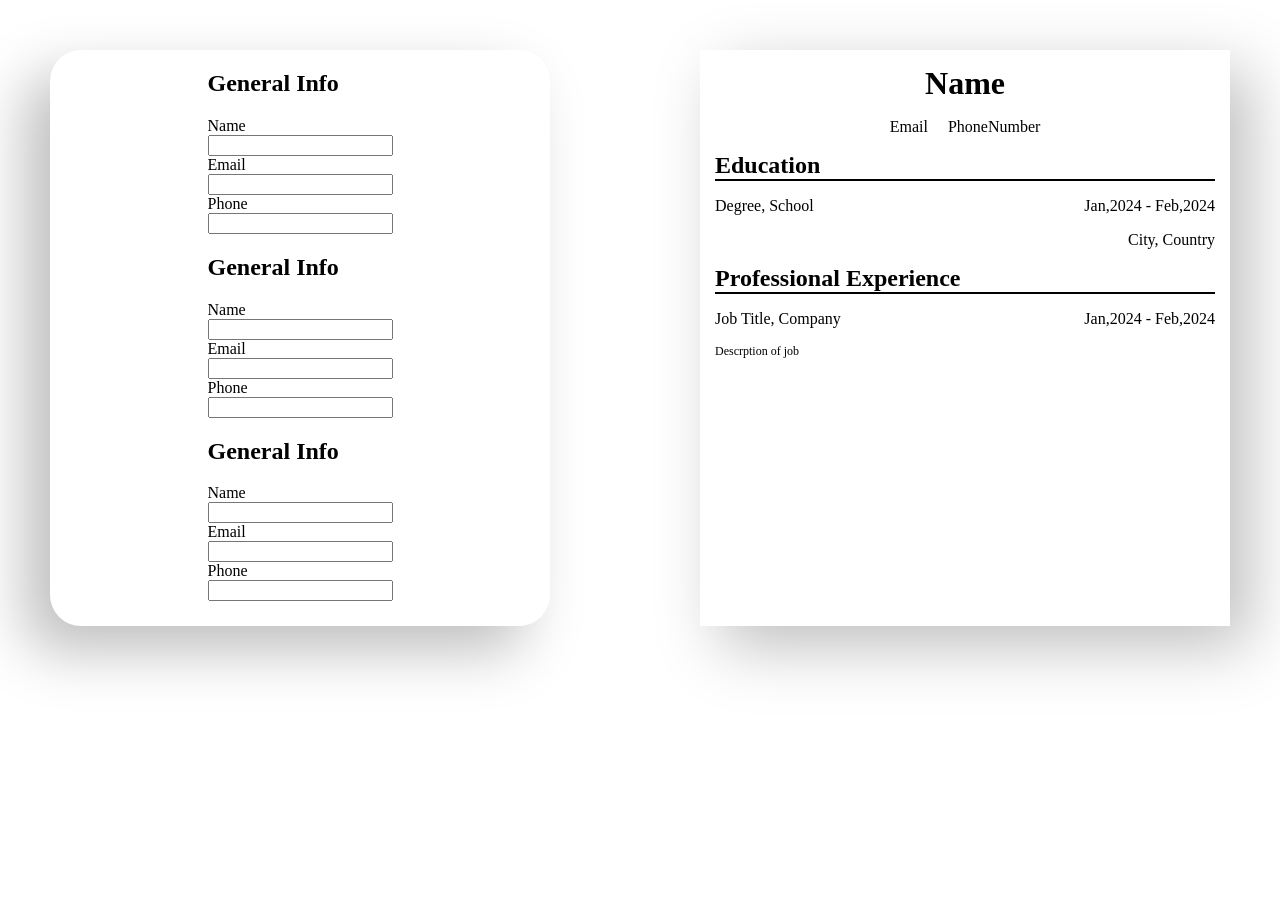
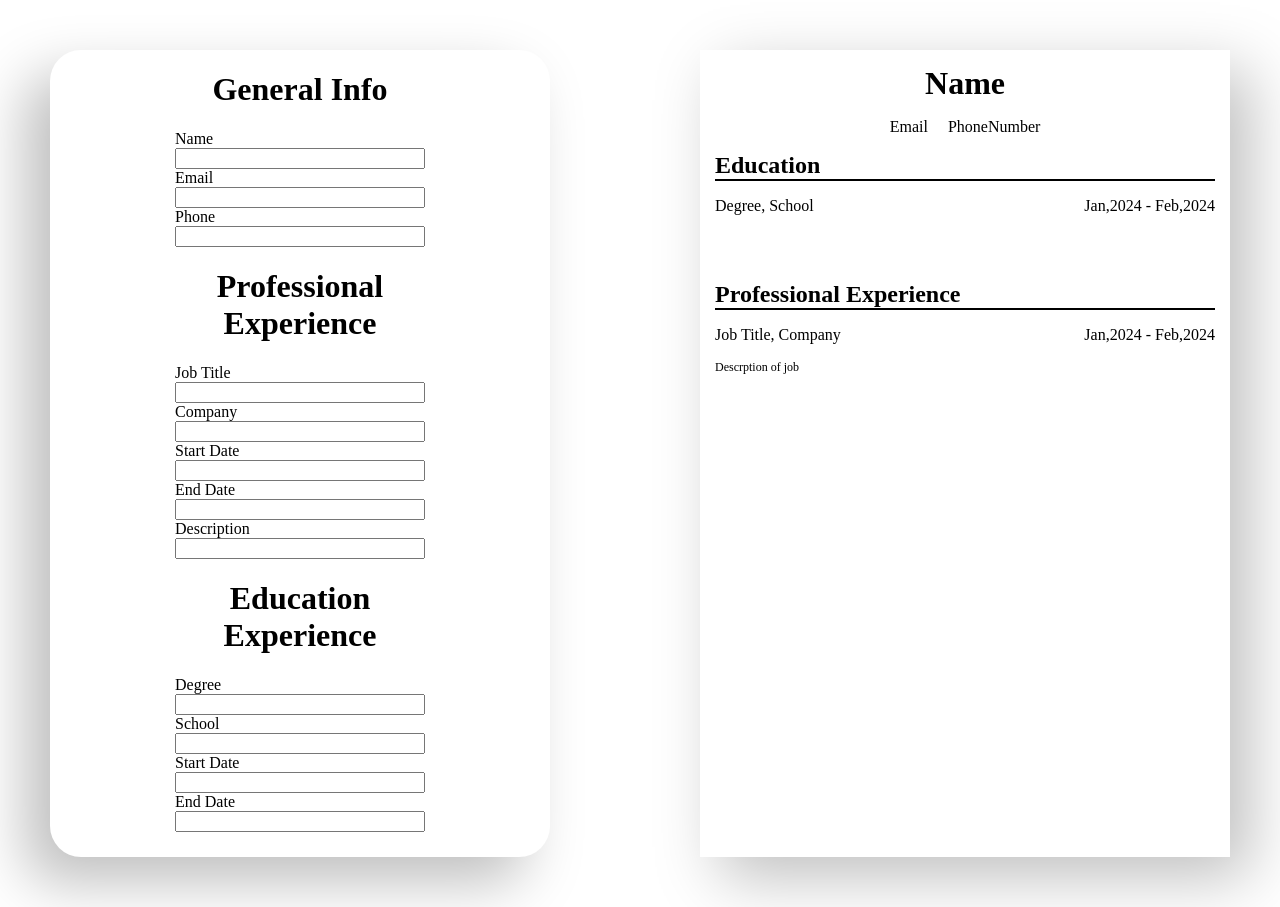
Before and after one commit to emthaa/cv-application, a React (Vite) app: page / in a window 1280 px wide. Before the commit the page ends 800 px from the top, so only its background shows below. Built offline with nearby package versions, Linux system fonts and the light colour scheme.

Commit message:
finished all input html

```diff
--- a/src/components/CvPreview.jsx
+++ b/src/components/CvPreview.jsx
@@ -15,7 +15,6 @@ const CvPreview = (props) => {
                     <p>Degree, School</p>
                     <div className="right-education-content">
                         <p>Jan,2024 - Feb,2024</p>
-                        <p className="city-country-preview">City, Country</p>
                     </div>
                 </div>
             </div>
--- a/src/components/Education.jsx
+++ b/src/components/Education.jsx
@@ -1,15 +1,19 @@
-const Experience = (props) => {
+const Education = (props) => {
     return(
-        <div className="ExperienceInput">
-            <label>Name</label>
+        <div className="EducationInput">
+            <h1>Education Experience</h1>
+            <label>Degree</label>
             <input />
-            <label>Email</label>
+            <label>School</label>
             <input />
-            <label>Phone</label>
-            <input />
+
+                <label>Start Date</label>
+                <input />
+                <label>End Date</label>
+                <input />
         </div>
 
     )
 }
 
-export default Experience
+export default Education
--- a/src/components/Experience.jsx
+++ b/src/components/Experience.jsx
@@ -1,11 +1,16 @@
 const Experience = (props) => {
     return(
         <div className="ExperienceInput">
-            <label>Name</label>
+            <h1>Professional Experience</h1>
+            <label>Job Title</label>
             <input />
-            <label>Email</label>
+            <label>Company</label>
             <input />
-            <label>Phone</label>
+                <label>Start Date</label>
+                <input />
+                <label>End Date</label>
+                <input />
+            <label>Description</label>
             <input />
         </div>
 
--- a/src/components/GeneralInfo.jsx
+++ b/src/components/GeneralInfo.jsx
@@ -3,7 +3,7 @@
 const generalInfo = (props) => {
     return(
         <div className="GeneralInfoInput">
-            <h2>General Info</h2>
+            <h1>General Info</h1>
             <label>Name</label>
             <input />
             <label>Email</label>
--- a/src/main.css
+++ b/src/main.css
@@ -21,7 +21,3 @@ html,body{
                 25px -25px 57px #ffffff;
     padding-bottom: 25px;
 }
-
-.cv-builder > div{
-    max-width: 250px;
-}
--- a/src/main.jsx
+++ b/src/main.jsx
@@ -1,17 +1,21 @@
 import React from 'react'
 import ReactDOM from 'react-dom/client'
 import GeneralInfo from './components/GeneralInfo'
+import Experience from './components/Experience'
+import Education from './components/Education'
 import CvPreview from './components/CvPreview'
-import "./styles/GeneralInfo.css"
+import "./styles/InputForms.css"
 import "./main.css"
 import "./styles/CvPreview.css"
+import { useState } from 'react';
+
 
 ReactDOM.createRoot(document.getElementById('root')).render(
   <React.StrictMode>
     <div className='cv-builder'>
       <GeneralInfo />
-      <GeneralInfo />
-      <GeneralInfo />
+      <Experience />
+      <Education />
     </div>
     <CvPreview />
   </React.StrictMode>,
--- a/src/styles/CvPreview.css
+++ b/src/styles/CvPreview.css
@@ -4,6 +4,7 @@
     box-shadow:  20px 20px 60px #bfbfbf,
             -20px -20px 60px #ffffff;
     padding: 15px;
+
 }
 
 .full-name{
@@ -25,6 +26,7 @@
 .education-content,.experience-content{
     display: flex;
     justify-content: space-between;
+    margin-bottom: 50px;
 }
 
 .city-country-preview{
--- a/src/styles/GeneralInfo.css
+++ /dev/null
@@ -1,4 +0,0 @@
-.GeneralInfoInput{
-    display: flex;
-    flex-direction: column;
-}
--- /dev/null
+++ b/src/styles/InputForms.css
@@ -0,0 +1,13 @@
+.GeneralInfoInput,.ExperienceInput,.EducationInput{
+    display: flex;
+    flex-direction: column;
+}
+
+.GeneralInfoInput > h1,.ExperienceInput > h1,.EducationInput > h1{
+    text-align: center;
+}
+
+.cv-builder > div{
+    max-width: 250px;
+    width: 100%;
+}
```
Also changed, not shown: 1 other file (tests, documents, lock files or other folders).
